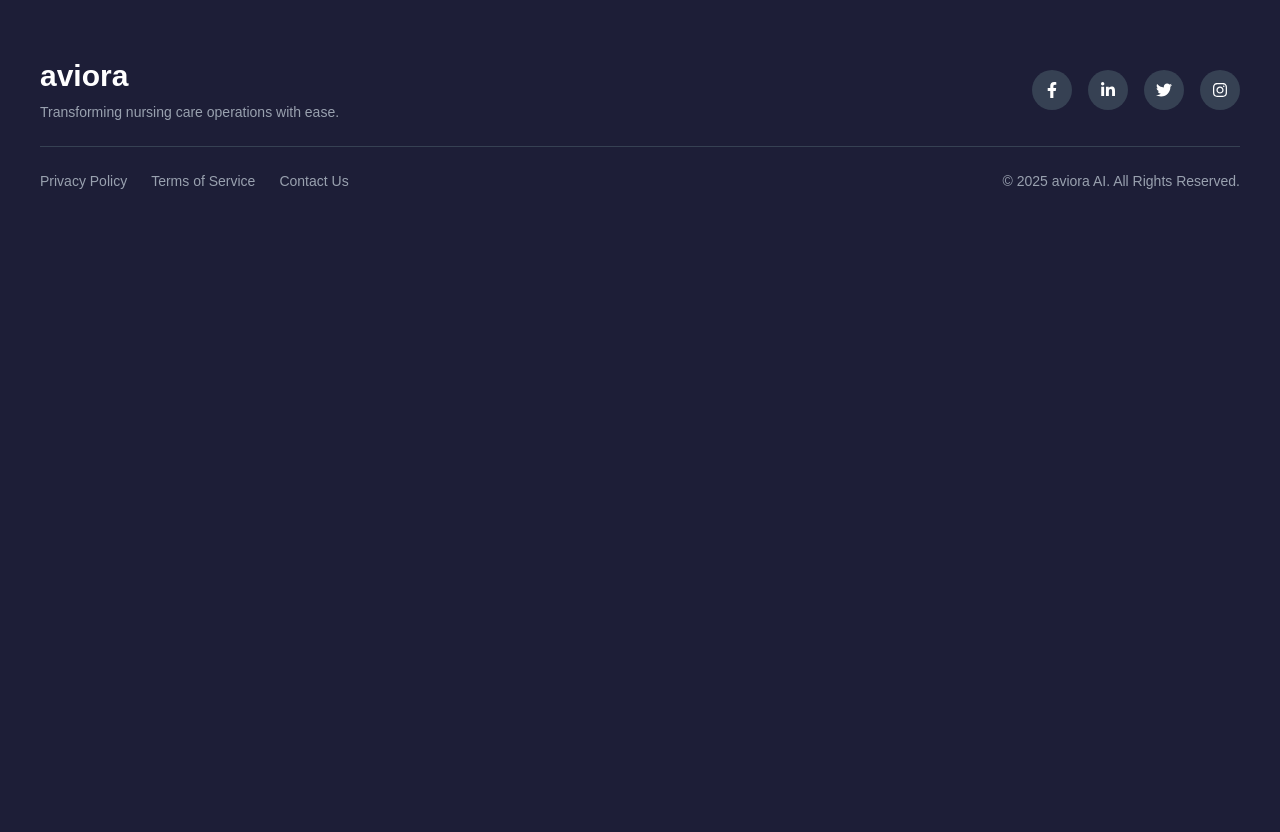
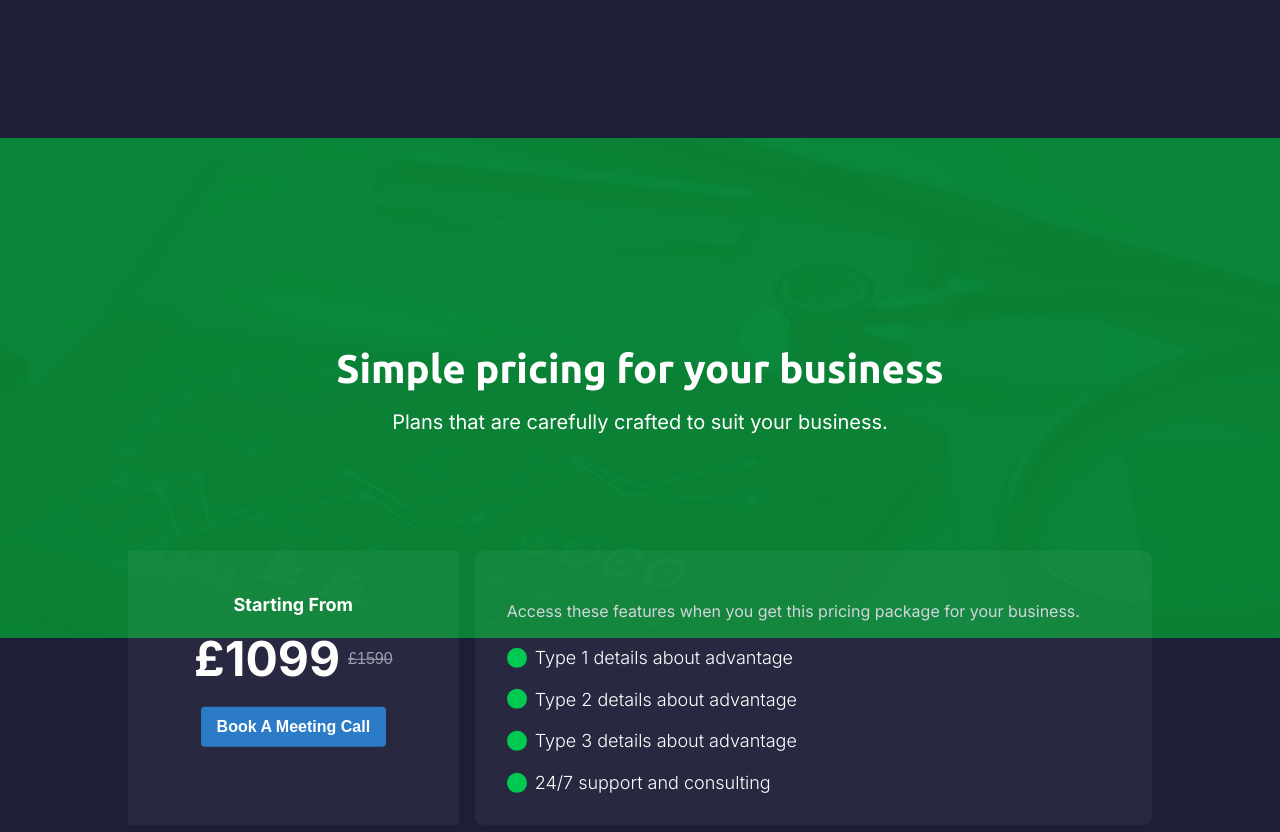
Before and after one commit to sohanthink/aviora, a Next.js app: page / in a window 1280 px wide. Shown: the part 1240-2072 px from the top of the page. Before the commit the page ends 1511 px from the top, so only its background shows below. Built offline with nearby package versions, Linux system fonts and the light colour scheme.

Commit message:
pricing section updated

```diff
--- a/app/page.js
+++ b/app/page.js
@@ -1,6 +1,7 @@
 import Banner from "@/components/Banner";
 import Footer from "@/components/Footer";
 import Navbar from "@/components/Navbar";
+import Pricing from "@/components/Pricing";
 import WhatWeProvide from "@/components/WhatWeProvide";
 import Image from "next/image";
 
@@ -10,6 +11,7 @@ export default function Home() {
       <Navbar />
       <Banner />
       <WhatWeProvide />
+      <Pricing />
       <Footer />
     </>
   );
--- /dev/null
+++ b/components/Pricing.jsx
@@ -0,0 +1,73 @@
+import React from 'react';
+import Image from 'next/image';
+import image from "@/public/images/pricing.png";
+
+const Pricing = () => {
+    return (
+        <section className="relative mb-[550px] md:mb-72">
+            {/* Background Section */}
+            <div className="relative h-[300px] md:h-[400px] lg:h-[500px]">
+                <div className="absolute inset-0">
+                    <Image
+                        src={image}
+                        alt="Pricing Background"
+                        layout="fill"
+                        objectFit="cover"
+                        quality={100}
+                    />
+                </div>
+                <div className="absolute inset-0 bg-green-700 opacity-80"></div>
+                <div className="relative z-10 flex flex-col items-center justify-center h-full text-center text-white px-4">
+                    <h1 className="text-[24px] md:text-[32px] lg:text-[40px] font-bold font-primary">
+                        Simple pricing for your business
+                    </h1>
+                    <p className="text-[14px] md:text-[18px] font-secondary lg:text-[20px] mt-2">
+                        Plans that are carefully crafted to suit your business.
+                    </p>
+                </div>
+            </div>
+
+            {/* Pricing Card Section */}
+            <div className="container mx-auto max-w-5xl absolute top-[200%] md:top-[110%] left-1/2 transform -translate-x-1/2 -translate-y-1/2">
+                <div className="grid grid-cols-1 gap-4 md:grid-cols-3 rounded-lg">
+                    <div className="bg-[#E4E4E40D] p-10 text-center text-white md:col-span-1">
+                        <h2 className="text-lg font-bold font-secondary">Starting From</h2>
+                        <div className="flex items-center justify-center space-x-2 mt-4">
+                            <span className="text-5xl font-bold font-secondary">£1099</span>
+                            <span className="text-gray-400 line-through">£1590</span>
+                        </div>
+                        <button className="btn-secondary mt-6">
+                            Book A Meeting Call
+                        </button>
+                    </div>
+
+                    <div className='bg-[#E4E4E40D] p-8 text-white md:col-span-2 flex flex-col justify-center rounded-lg'>
+                        <p className="text-gray-300 mt-4 font-secondary">
+                            Access these features when you get this pricing package for your business.
+                        </p>
+                        <ul className="mt-6 space-y-5">
+                            <li className="flex items-center space-x-2">
+                                <span className="w-5 h-5 bg-green-500 rounded-full"></span>
+                                <span className='font-secondary font-light text-[18px]'>Type 1 details about advantage</span>
+                            </li>
+                            <li className="flex items-center space-x-2">
+                                <span className="w-5 h-5 bg-green-500 rounded-full"></span>
+                                <span className='font-secondary font-light text-[18px]'>Type 2 details about advantage</span>
+                            </li>
+                            <li className="flex items-center space-x-2">
+                                <span className="w-5 h-5 bg-green-500 rounded-full"></span>
+                                <span className='font-secondary font-light text-[18px]'>Type 3 details about advantage</span>
+                            </li>
+                            <li className="flex items-center space-x-2">
+                                <span className="w-5 h-5 bg-green-500 rounded-full"></span>
+                                <span className='font-secondary font-light text-[18px]'>24/7 support and consulting</span>
+                            </li>
+                        </ul>
+                    </div>
+                </div>
+            </div>
+        </section>
+    );
+};
+
+export default Pricing;
--- a/components/WhatWeProvide.jsx
+++ b/components/WhatWeProvide.jsx
@@ -30,7 +30,7 @@ const features = [
 
 const WhatWeProvide = () => {
     return (
-        <section className="py-16 container mx-auto px-4 sm:px-6 lg:px-8">
+        <section className="py-16 pb-20 md:pb-56 container mx-auto px-4 sm:px-6 lg:px-8">
             <div className="text-center relative">
                 <h1 className="text-[32px] sm:text-[40px] md:text-[56px] text-white font-bold leading-tight md:leading-[70px] font-display mb-4">
                     What We Provide
```
Also changed, not shown: public/images/pricing.png (added).
